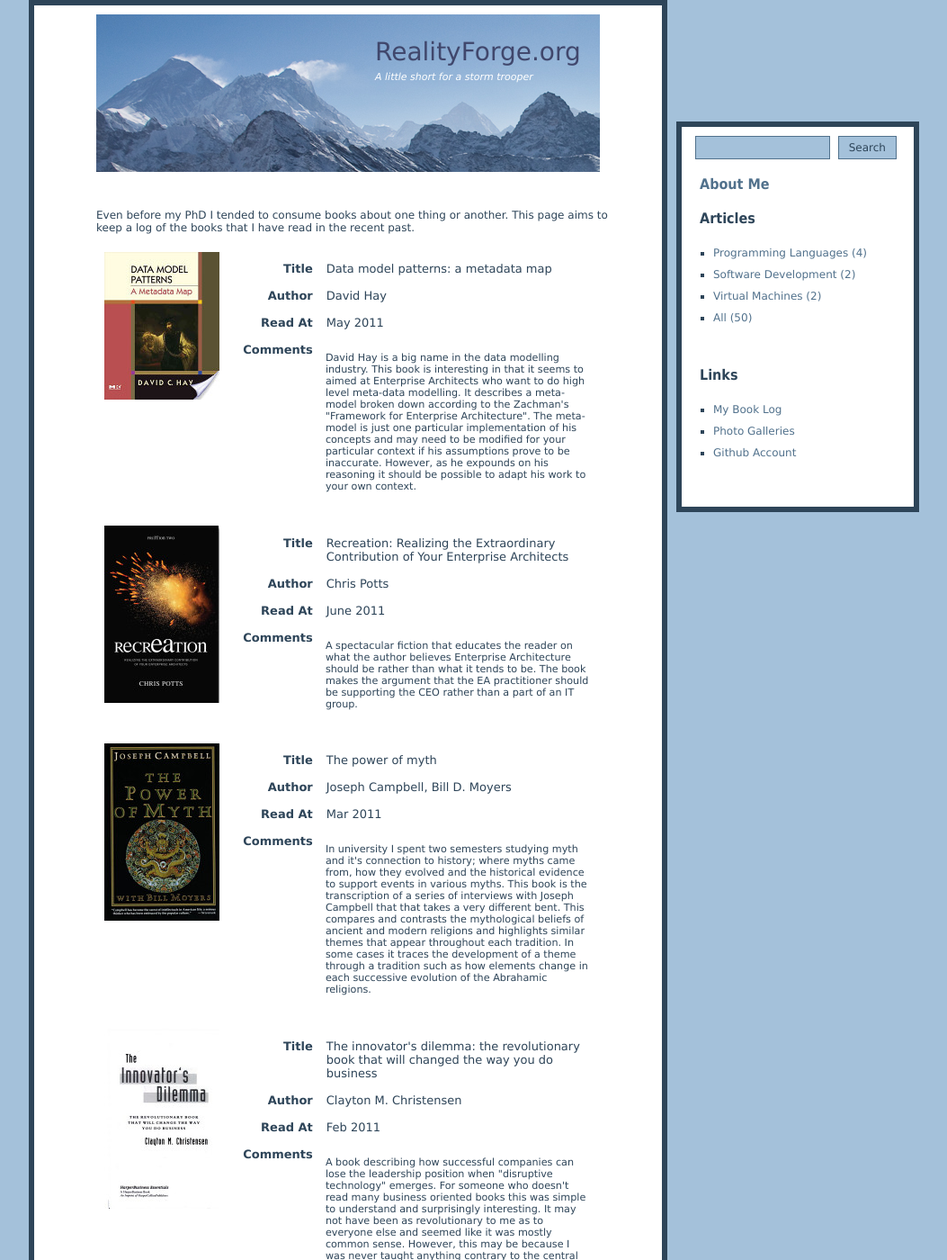
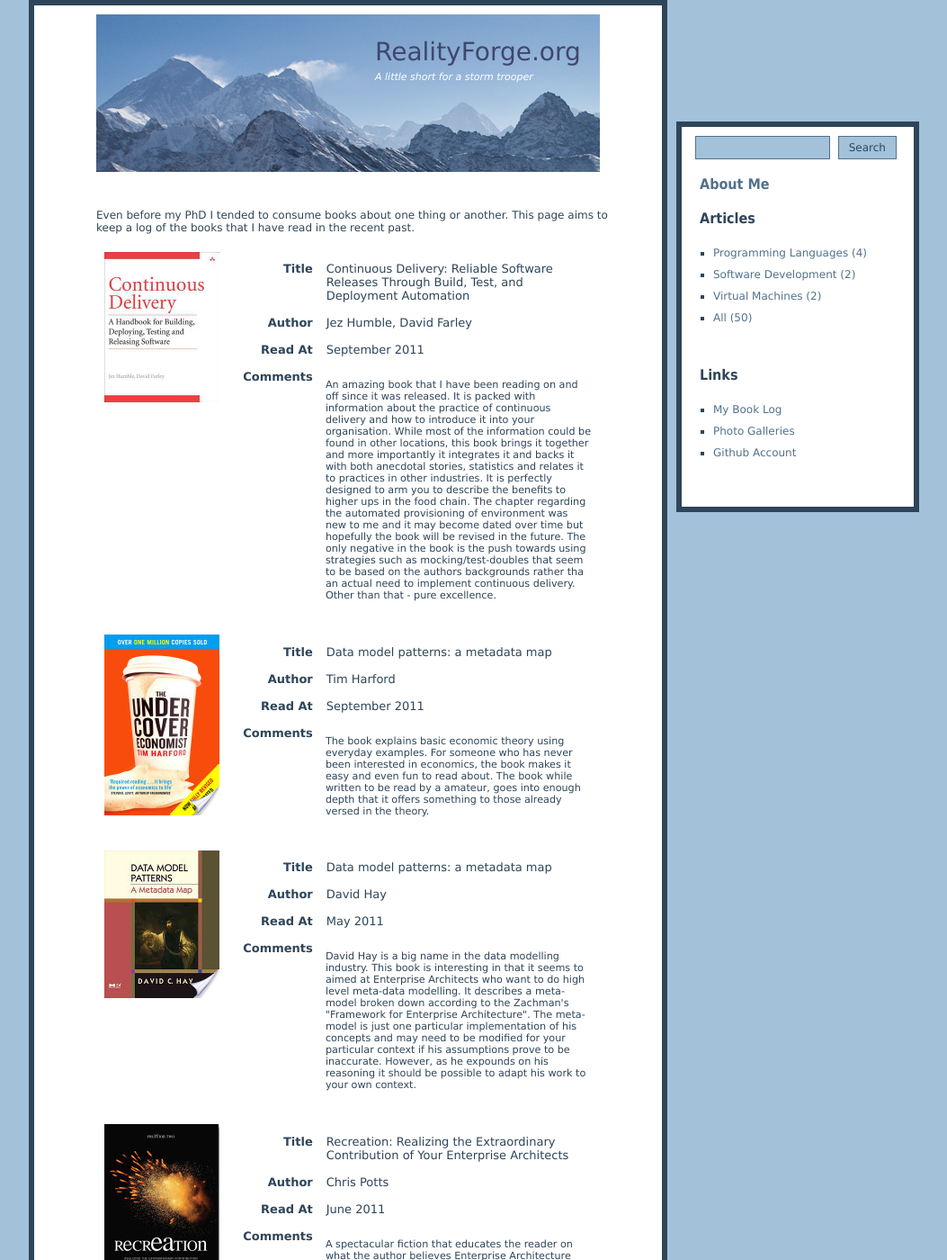
Before and after one commit to realityforge/blog, a Jekyll site: the page built from book/log.html, in a window 1280 px wide and 1400 px high. Shown: the whole window at 90% size, without its empty margins (113-1166 px from the left). Built offline with Jekyll 4.4.1, drawn with Linux system fonts in a browser that asks for light colours; Markdown is read by kramdown in place of the engine named in the settings.

Commit message:
Add some reviews for some other books

```diff
--- a/book/log.html
+++ b/book/log.html
@@ -40,6 +40,77 @@ title: My Book Log
 --></style>
 
 <table class="book-table">
+  <tr>
+    <td>
+      <a href="http://books.google.com/books?id=6ADDuzere-YC"><img
+          src="ContinuousDelivery.jpeg"/></a>
+    </td>
+    <td>
+      <table class="review">
+        <tr class="title">
+          <th>Title</th>
+          <td>Continuous Delivery: Reliable Software Releases Through Build, Test, and Deployment Automation</td>
+        </tr>
+        <tr class="author">
+          <th>Author</th>
+          <td>Jez Humble, David Farley</td>
+        </tr>
+        <tr class="read-at">
+          <th>Read At</th>
+          <td>September 2011</td>
+        </tr>
+        <tr class="comments">
+          <th>Comments</th>
+          <td>
+            <p>
+              An amazing book that I have been reading on and off since it was released. It is packed with information
+              about the practice of continuous delivery and how to introduce it into your organisation. While most of
+              the information could be found in other locations, this book brings it together and more importantly it
+              integrates it and backs it with both anecdotal stories, statistics and relates it to practices in other
+              industries. It is perfectly designed to arm you to describe the benefits to higher ups in the food chain.
+              The chapter regarding the automated provisioning of environment was new to me and it may become dated
+              over time but hopefully the book will be revised in the future. The only negative in the book is the push
+              towards using strategies such as mocking/test-doubles that seem to be based on the authors backgrounds
+              rather tha an actual need to implement continuous delivery. Other than that - pure excellence.
+            </p>
+          </td>
+        </tr>
+      </table>
+    </td>
+  </tr>
+  <tr>
+    <td>
+      <a href="http://books.google.com/books?id=IXNh0wMQvs8C"><img
+          src="UndercoverEconomist.jpeg"/></a>
+    </td>
+    <td>
+      <table class="review">
+        <tr class="title">
+          <th>Title</th>
+          <td>Data model patterns: a metadata map</td>
+        </tr>
+        <tr class="author">
+          <th>Author</th>
+          <td>Tim Harford</td>
+        </tr>
+        <tr class="read-at">
+          <th>Read At</th>
+          <td>September 2011</td>
+        </tr>
+        <tr class="comments">
+          <th>Comments</th>
+          <td>
+            <p>
+              The book explains basic economic theory using everyday examples. For someone who has never been
+              interested in economics, the book makes it easy and even fun to read about. The book while written to
+              be read by a amateur, goes into enough depth that it offers something to those already versed in the
+              theory.
+            </p>
+          </td>
+        </tr>
+      </table>
+    </td>
+  </tr>
   <tr>
     <td>
       <a href="http://books.google.com/books/about/Data_model_patterns.html?id=pVGRFb1eqvgC"><img
```
Also changed, not shown: book/ContinuousDelivery.jpeg (added), book/UndercoverEconomist.jpeg (added).
